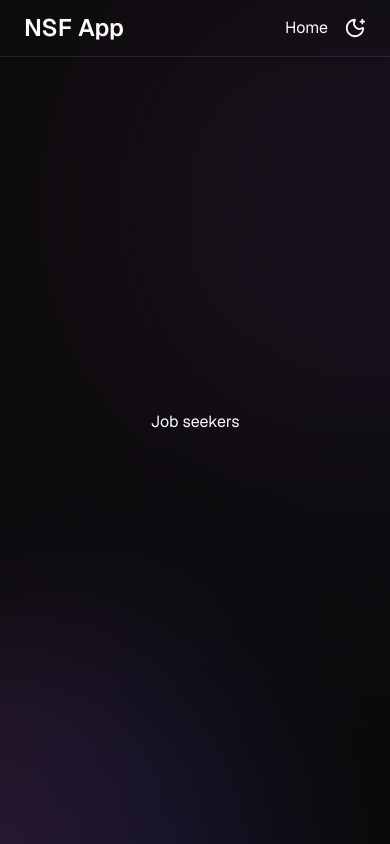
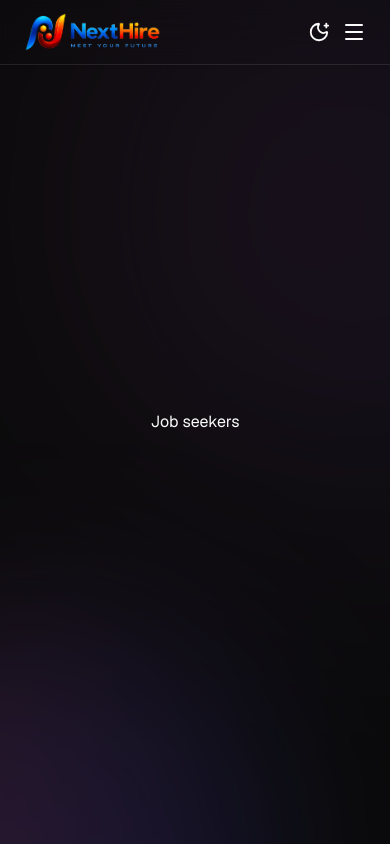
Before and after one commit to MrAbhijitSaha/nexthire-jobportal-stuproject, a Next.js app: page / in a window 390 px wide. Built offline with nearby package versions, Linux system fonts and the light colour scheme.

Commit message:
Header Section Completed !

```diff
--- /dev/null
+++ b/src/components/Header/AuthNav.tsx
@@ -0,0 +1,23 @@
+import { ChevronLeftIcon } from "lucide-react";
+import Link from "next/link";
+import ThemeToggleButton from "../Buttons/ThemeToggleButton";
+import { Separator } from "../shadcnui/separator";
+
+const AuthNav = () => {
+  return (
+    <nav className="flex items-center gap-4">
+      <Link
+        href="/"
+        className="flex items-center gap-2 hover:text-blue-600 dark:hover:text-blue-400">
+        <ChevronLeftIcon />
+        Home
+      </Link>
+
+      <Separator orientation="vertical" />
+      <ThemeToggleButton />
+      <Separator orientation="vertical" />
+    </nav>
+  );
+};
+
+export default AuthNav;
--- /dev/null
+++ b/src/components/Header/DesktopNav.tsx
@@ -0,0 +1,56 @@
+"use client";
+
+import Link from "next/link";
+import { usePathname } from "next/navigation";
+import ThemeToggleButton from "../Buttons/ThemeToggleButton";
+import { Button } from "../shadcnui/button";
+import { Separator } from "../shadcnui/separator";
+
+const DesktopNav = () => {
+  const path = usePathname();
+
+  return (
+    <>
+      {/* Candidate landing page link  */}
+      <Link
+        href="/"
+        className={`hover:text-blue-600 dark:hover:text-blue-400 ${
+          path === "/" ? "text-blue-600 dark:text-blue-400" : ""
+        }`}>
+        Find Jobs
+      </Link>
+
+      {/* post job landing page link  */}
+      <Link
+        href={"/post-jobs"}
+        className={`hover:text-blue-600 dark:hover:text-blue-400 ${
+          path === "/post-jobs" ? "text-blue-600 dark:text-blue-400" : ""
+        }`}>
+        Recruiter/Post Jobs
+      </Link>
+
+      {/* theme changer button  */}
+      <Separator orientation="vertical" />
+      <ThemeToggleButton />
+      <Separator orientation="vertical" />
+
+      {/* sign in link  */}
+      <Link
+        href={"/auth/signin"}
+        className="hover:text-blue-600 dark:hover:text-blue-400">
+        Sign in
+      </Link>
+
+      {/* sign up button  */}
+      <Link href="/auth/signup">
+        <Button
+          variant="outline"
+          className="hover:text-blue-600 dark:hover:text-blue-400">
+          Sign up
+        </Button>
+      </Link>
+    </>
+  );
+};
+
+export default DesktopNav;
--- a/src/components/Header/Header.tsx
+++ b/src/components/Header/Header.tsx
@@ -1,25 +1,36 @@
+"use client";
+
+import Image from "next/image";
 import Link from "next/link";
-import ThemeToggleButton from "../Buttons/ThemeToggleButton";
+import { usePathname } from "next/navigation";
+import AuthNav from "./AuthNav";
+import LandingNav from "./LandingNav";
 
 const Header = () => {
+  const path = usePathname();
   return (
     <header
-      className="fixed top-0 right-0 left-0 z-50 border-b shadow"
+      className={`fixed top-0 right-0 left-0 z-50 ${path === "/auth/signup" || path === "/auth/signin" ? "backdrop-blur-md" : "border-b shadow backdrop-blur-lg"}`}
       aria-label="app-header">
       <div className="mx-auto flex max-w-7xl items-center justify-between px-6 py-3">
-        <Link href={"/"}>
-          <h1
-            className="text-2xl font-semibold"
-            aria-label="App Name">
-            NSF App
-          </h1>
+        {/* Logo  */}
+        <Link
+          href={"/"}
+          aria-label="Next-Hire-Logo">
+          <Image
+            src={"/app-logo.png"}
+            alt="NextHire-Logo"
+            height={100}
+            width={100}
+            loading="eager"
+            className="h-10 w-full"
+          />
         </Link>
 
-        <nav className="flex items-center gap-4">
-          <Link href={"/"}>Home</Link>
-
-          <ThemeToggleButton />
-        </nav>
+        {/* swith nav Items  */}
+        {path === "/auth/signup" || path === "/auth/signin" ?
+          <AuthNav />
+        : <LandingNav />}
       </div>
     </header>
   );
--- /dev/null
+++ b/src/components/Header/LandingNav.tsx
@@ -0,0 +1,26 @@
+import ThemeToggleButton from "../Buttons/ThemeToggleButton";
+import DesktopNav from "./DesktopNav";
+import MobileNav from "./MobileNav";
+
+const LandingNav = () => {
+  return (
+    <>
+      {/* Mobile Nav Items  */}
+      <nav
+        className="flex items-center gap-3 md:hidden"
+        aria-label="Nav-Items">
+        <ThemeToggleButton />
+        <MobileNav />
+      </nav>
+
+      {/* Desktop Nav Items  */}
+      <nav
+        className="hidden md:flex md:items-center md:gap-4"
+        aria-label="Nav-Items">
+        <DesktopNav />
+      </nav>
+    </>
+  );
+};
+
+export default LandingNav;
--- /dev/null
+++ b/src/components/Header/MobileNav.tsx
@@ -0,0 +1,80 @@
+"use client";
+
+import { Menu } from "lucide-react";
+import Link from "next/link";
+import { usePathname } from "next/navigation";
+import { useState } from "react";
+import {
+  Sheet,
+  SheetContent,
+  SheetDescription,
+  SheetHeader,
+  SheetTitle,
+  SheetTrigger,
+} from "../shadcnui/sheet";
+
+const MobileNav = () => {
+  const [isOpen, setOpen] = useState(false);
+  const path = usePathname();
+
+  return (
+    <Sheet
+      open={isOpen}
+      onOpenChange={setOpen}>
+      <SheetTrigger aria-label="Mobile-Nav-Open-Button">
+        <Menu size={24} />
+      </SheetTrigger>
+
+      <SheetContent className="bg-white backdrop-blur-md dark:bg-transparent">
+        <SheetHeader className="border-b-2">
+          <SheetTitle
+            aria-label="Mobile-Nav-Logo"
+            onClick={() => setOpen(false)}>
+            Next Hire
+          </SheetTitle>
+          <SheetDescription />
+        </SheetHeader>
+
+        <div className="grid grid-cols-1 gap-4 px-4 font-semibold">
+          {/* Candidate landing page link  */}
+          <Link
+            href="/"
+            className={`hover:text-blue-600 dark:hover:text-blue-400 ${
+              path === "/" ? "text-blue-600 dark:text-blue-400" : ""
+            }`}
+            onClick={() => setOpen(false)}>
+            Find Jobs
+          </Link>
+
+          {/* post job landing page link  */}
+          <Link
+            href={"/post-jobs"}
+            className={`hover:text-blue-600 dark:hover:text-blue-400 ${
+              path === "/post-jobs" ? "text-blue-600 dark:text-blue-400" : ""
+            }`}
+            onClick={() => setOpen(false)}>
+            Recruiter/Post Jobs
+          </Link>
+
+          {/* sign in link  */}
+          <Link
+            href={"/auth/signin"}
+            className="hover:text-blue-600 dark:hover:text-blue-400"
+            onClick={() => setOpen(false)}>
+            Sign in
+          </Link>
+
+          {/* sign up button  */}
+          <Link
+            href="/auth/signup"
+            className="hover:text-blue-600 dark:hover:text-blue-400"
+            onClick={() => setOpen(false)}>
+            Sign up
+          </Link>
+        </div>
+      </SheetContent>
+    </Sheet>
+  );
+};
+
+export default MobileNav;
```
